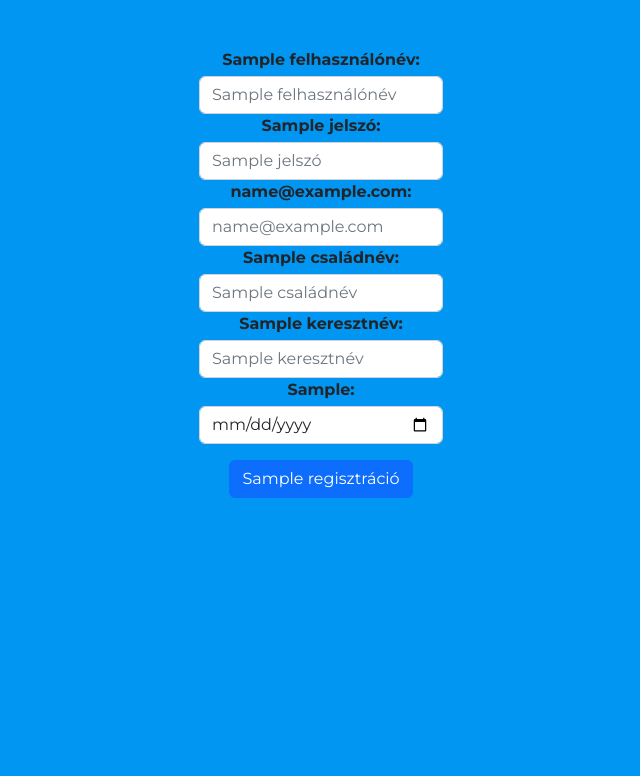
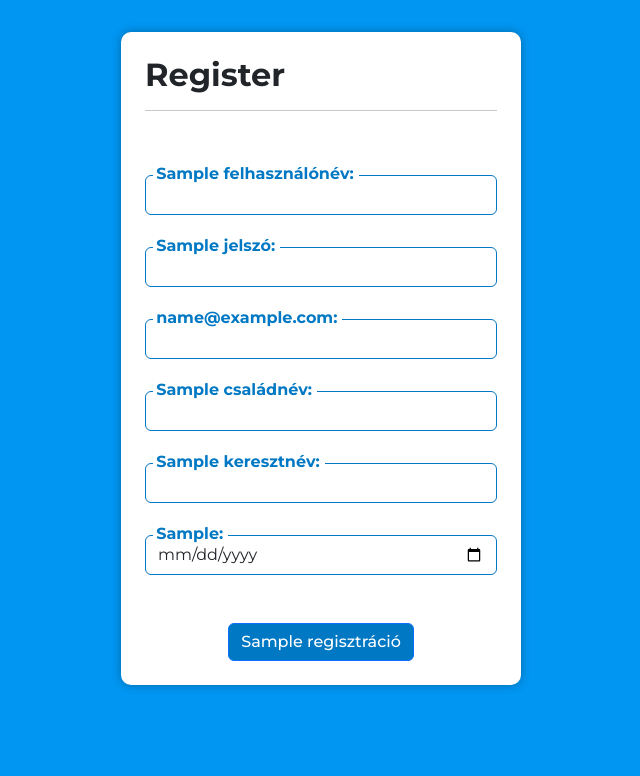
Before and after one commit to xKeiro/Evangelion, a Python web app: template templates/authentication/register.jinja2 in a window 1280 px wide. Shown: the part 56-832 px from the top of the page, without its empty margins (319-959 px from the left). Before the commit the page ends 554 px from the top, so only its background shows below. Run offline with Jinja, Linux system fonts and the light colour scheme; the template is opened without the code that fills it: most values are stand-ins (such as "Sample title", 1, 10 or a date in 2020).

Commit message:
Feature: Login And Register page design completed

```diff
--- /dev/null
+++ b/static/css/login.css
@@ -0,0 +1,33 @@
+.page-body {
+    max-width: 400px;
+}
+.form-container{
+    width: 100%;
+}
+.material-container{
+    position: relative;
+    margin: 2em 0 2em 0;
+}
+
+.material-label {
+    position: absolute;
+    top: -24%;
+    left: 0.5em;
+    background-color: white;
+    padding: 0 0.3em 0 0.2em;
+    color: #0078c3;
+    line-height: 1em;
+}
+.material-input{
+    border-color: #0078c3;
+    width: 100%;
+    height: 2.5em;
+}
+
+/*.material-label:focus{*/
+/*    box-shadow: 0px 0px 5px #0096f2;*/
+/*}*/
+
+.material-input:focus{
+    box-shadow: 0px 0px 5px #0078c3;
+}
--- a/static/css/main.css
+++ b/static/css/main.css
@@ -50,7 +50,7 @@ nav{
 
 .button-custom{
     background-color: #0078c3;
-    border-color: #005e99;
+    /*border-color: #005e99; Szia Kevin :3 ez nem tetszett szoval kivettem.*/
     max-height: 38px;
     font-weight: 500;
 }
--- a/templates/authentication/register.jinja2
+++ b/templates/authentication/register.jinja2
@@ -1,33 +1,61 @@
 {% extends "default.jinja2" %}
+{% block head %}
+    <link rel="stylesheet" type="text/css" href="{{ url_for('static', filename='css/login.css') }}">
+{% endblock %}
 {% block content %}
-	<main class="container">
+    <main class="container page-body">
+        <header class="english-test-header">
+            <h2 class="test-title">Register</h2>
+            <hr>
+        </header>
         <div class="d-flex flex-column text-center align-items-center">
             {% if matching_username %}
                 <div class="alert wy-alert-danger">
                     <strong>{{ text["A felhasználónév foglalt!"] }}</strong> {{ text["Kérlek válassz egy másikat!"] }}
                 </div>
             {% endif %}
-			<form action="{{ url_for("register") }}" method="POST">
+            <form action="{{ url_for("register") }}" method="POST" class="form-container">
                 <div class="form-group mt-5">
-					<label class="form-label fw-bold mb-1" for="username">{{ text["Felhasználónév"] }}:</label>
-					<input type="text" name="username" class="form-control" placeholder="{{ text["Felhasználónév"] }}" required>
-
-					<label class="color-primary fw-bold mb-1" for="password">{{ text["Jelszó"] }}: </label>
-					<input type="password" name="password" class="form-control" placeholder="{{ text["Jelszó"] }}" required>
-
-					<label class="color-primary fw-bold mb-1" for="email">{{ text["E-mail"] }}: </label>
-					<input type="email" name="email" class="form-control" placeholder="{{ text["E-mail"] }}" required>
-
-					<label class="color-primary fw-bold mb-1" for="last_name">{{ text["Családnév"] }}: </label>
-					<input type="text" name="last_name" class="form-control" placeholder="{{ text["Családnév"] }}" required>
-
-					<label class="color-primary fw-bold mb-1" for="first_name">{{ text["Keresztnév"] }}: </label>
-					<input type="text" name="first_name" class="form-control" placeholder="{{ text["Keresztnév"] }}" required>
-
-					<label class="color-primary fw-bold mb-1" for="birthday">{{ text["Születési idő"] }}: </label>
-					<input type="date" name="birthday" class="form-control" required>
+                    <div class="material-container">
+                        <label class="form-label fw-bold material-label"
+                               for="username">{{ text["Felhasználónév"] }}:</label>
+                        <input type="text" name="username" class="form-control material-input"
+                               aria-label="{{ text["Felhasználónév"] }}:"
+                               required>
                     </div>
-				<div><input type="submit" value="{{ text["Regisztráció"] }}" class="btn btn-primary mt-3"></div>
+                    <div class="material-container">
+                        <label class="color-primary fw-bold material-label"
+                               for="password">{{ text["Jelszó"] }}: </label>
+                        <input type="password" name="password" class="form-control material-input"
+                               aria-label="{{ text["Jelszó"] }}"
+                               required>
+                    </div>
+                    <div class="material-container">
+                        <label class="color-primary fw-bold material-label" for="email">{{ text["E-mail"] }}: </label>
+                        <input type="email" name="email" class="form-control material-input"
+                               aria-label="{{ text["E-mail"] }}" required>
+                    </div>
+                    <div class="material-container">
+                        <label class="color-primary fw-bold material-label"
+                               for="last_name">{{ text["Családnév"] }}: </label>
+                        <input type="text" name="last_name" class="form-control material-input"
+                               aria-label="{{ text["Családnév"] }}"
+                               required>
+                    </div>
+                    <div class="material-container">
+                        <label class="color-primary fw-bold material-label"
+                               for="first_name">{{ text["Keresztnév"] }}: </label>
+                        <input type="text" name="first_name" class="form-control material-input"
+                               aria-label="{{ text["Keresztnév"] }}"
+                               required>
+                    </div>
+                    <div class="material-container">
+                        <label class="color-primary fw-bold material-label"
+                               for="birthday">{{ text["Születési idő"] }}: </label>
+                        <input type="date" name="birthday" class="form-control material-input" required>
+                    </div>
+                </div>
+                <div><input type="submit" value="{{ text["Regisztráció"] }}" class="btn btn-primary button-custom mt-3"></div>
             </form>
         </div>
     </main>
```
Also changed, not shown: templates/authentication/login.jinja2 (+18 -10 lines), static/css/english_language_reading_comprehension_admin.css (line endings or trailing spaces). Lines whose indentation alone changed are shown as unchanged.
